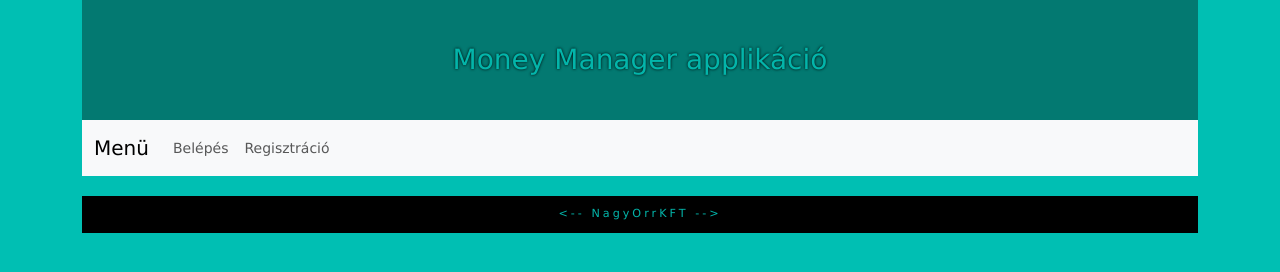
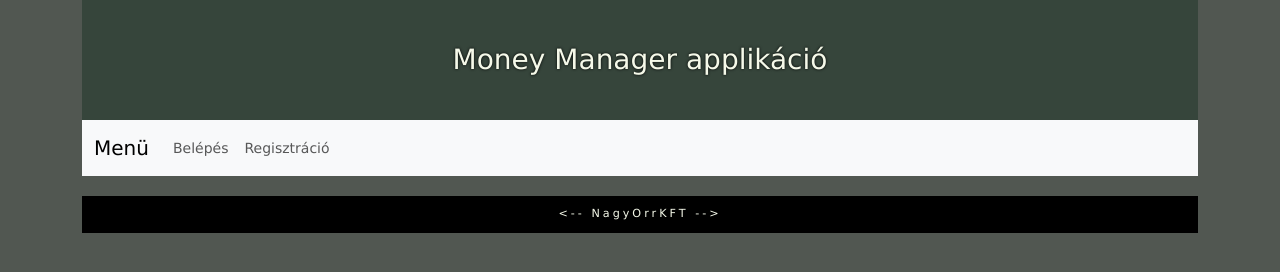
Before and after one commit to tarrgabor/glityblub, a plain HTML site: page index.html in a window 1280 px wide. Drawn offline with Linux system fonts and the light colour scheme.

Commit message:
színek kicserélése a css fájlban

```diff
--- a/style.css
+++ b/style.css
@@ -1,14 +1,14 @@
 body{
-    background-color: #00BFB3;
+    background-color: #515751;
     font-family: Verdana, Geneva, Tahoma, sans-serif;
     font-size: 14px;
 }
 
 header{
-    background-color: #037971;
+    background-color: #36453B;
     line-height: 120px;
     min-height: 120px;
-    color: #03B5AA;
+    color: #F5F9E9;
     text-shadow: 0 0 3px black;
     text-align: center;
     font-size: 200%;
@@ -16,7 +16,7 @@ header{
 
 footer{
     background-color: black;
-    color: #03B5AA;
+    color: #F5F9E9;
     font-size: 80%;
     letter-spacing: 3px;
     text-align: center;
@@ -25,5 +25,5 @@ footer{
 
 main{
     padding: 10px;
-    color: #00BFB3;
+    color: #515751;
 }
```
